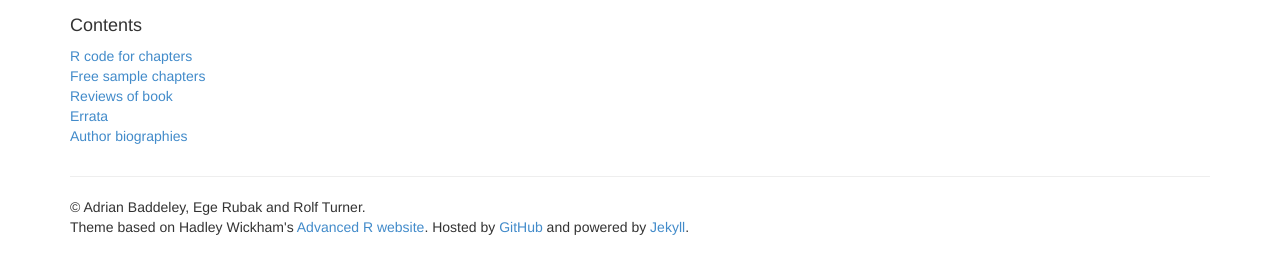
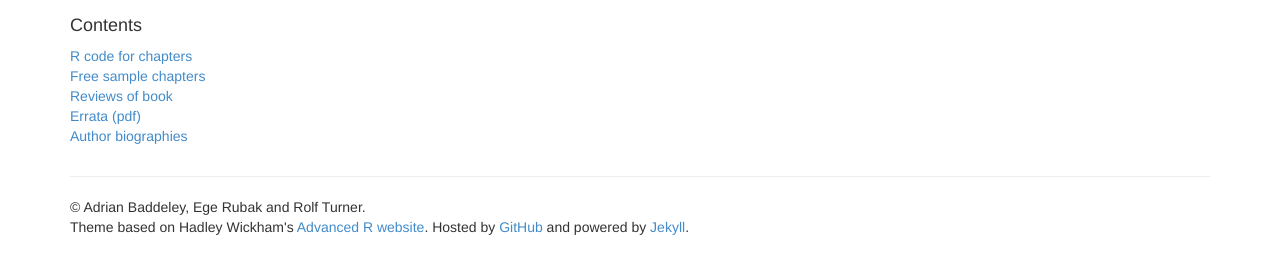
Before and after one commit to spatstat/book, a Jekyll site: the page built from index.md, in a window 1280 px wide. Shown: the part 438-712 px from the top of the page. Built offline with Jekyll 4.4.1, drawn with Linux system fonts in a browser that asks for light colours; Markdown is read by kramdown in place of the engine named in the settings.

Commit message:
Added extensions to menu links in default layout.

```diff
--- a/_layouts/default.html
+++ b/_layouts/default.html
@@ -48,11 +48,11 @@
 
         <h4>Contents</h4>
           <ul class="list-unstyled" id="toc">
-            <li><a href="chapter-code">R code for chapters</a></li>
+            <li><a href="chapter-code.html">R code for chapters</a></li>
             <li><a href="sample-chapters.html">Free sample chapters</a></li>
-            <li><a href="reviews">Reviews of book</a></li>
-            <li><a href="errata">Errata</a></li>
-            <li><a href="biographies">Author biographies</a></li>
+            <li><a href="reviews.html">Reviews of book</a></li>
+            <li><a href="errata.pdf">Errata (pdf)</a></li>
+            <li><a href="biographies.html">Author biographies</a></li>
           </ul>
 
 
```
